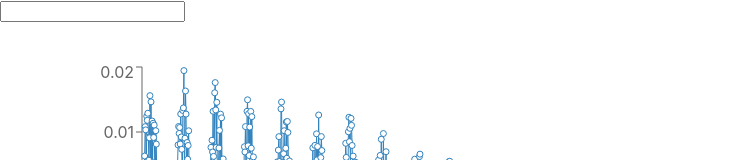
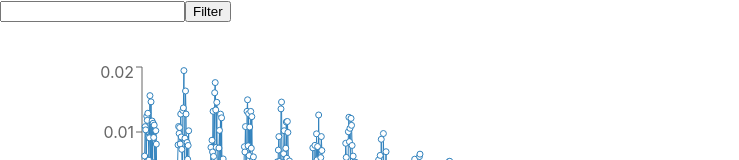
Before and after one commit to ondrejbruha/fourier-filter, a React (Create React App) app: page / in a window 1280 px wide. Shown: the top 160 px of the page, without its empty margins (0-739 px from the left). Built offline with nearby package versions, Linux system fonts and the light colour scheme.

Commit message:
button filter

```diff
--- a/src/App.js
+++ b/src/App.js
@@ -26,7 +26,8 @@ function App() {
 
     return (
         <div className="App">
-            <input step={0.1} id={"edge"} type={"number"} onChange={()=>{setEdge(Number(document.getElementById("edge").value));}}></input>
+            <input step={0.1} id={"edge"} type={"number"}></input>
+            <button onClick={()=>{setEdge(Number(document.getElementById("edge").value));}}>Filter</button>
             <div className={"graphs"}>
                 <Graph data={rawData}></Graph>
                 <Graph data={amplData}></Graph>
--- a/src/DataManagement.js
+++ b/src/DataManagement.js
@@ -8,7 +8,7 @@ export class Data {
         this.data = [];
         this.data.length = 1000;
         for (let i = 0; i < this.data.length; i++) {
-            this.data[i] = Math.sin(4 * i / this.data.length) / i * Math.sin(100 * i / this.data.length) * Math.random() * 5;
+            this.data[i] = Math.sin(4 * i / this.data.length)/ i * Math.sin(100 * i / this.data.length)  * Math.random() * 5;
         }
     }
     computeSpectrum(){
```
